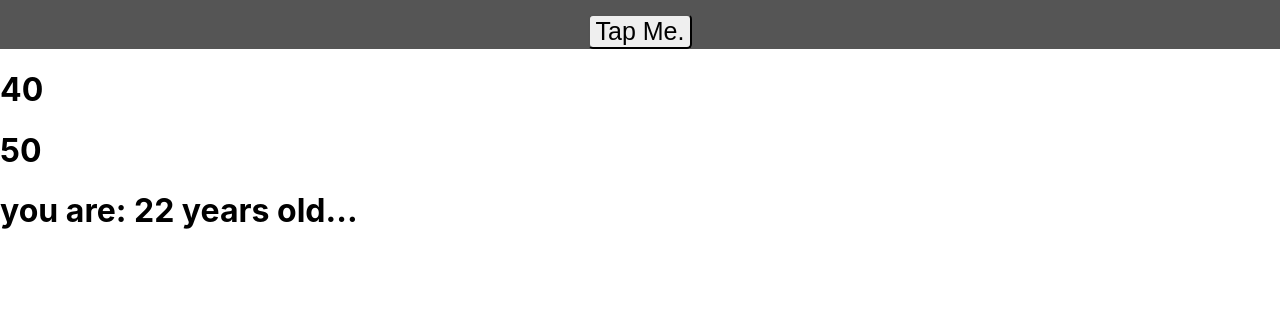
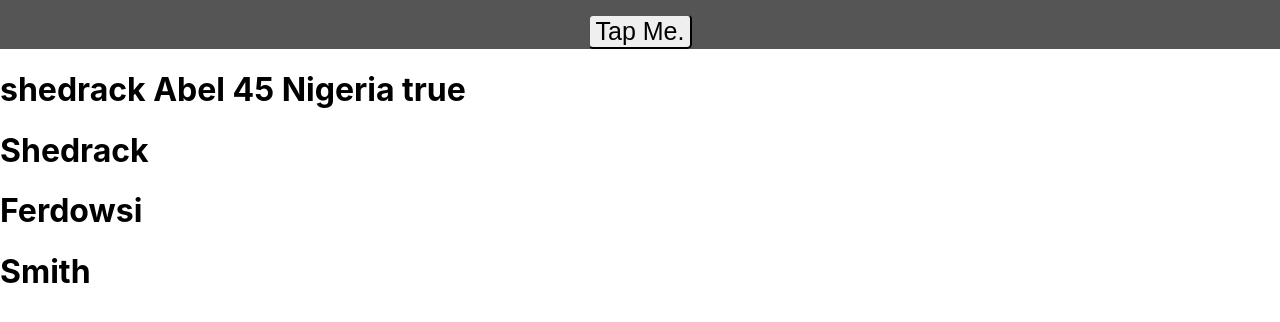
Before and after one commit to sheddy20/pitchbank, a React (Create React App) app: page / in a window 1280 px wide. Shown: the part 244-566 px from the top of the page. Built offline with nearby package versions, Linux system fonts and the light colour scheme; no server answers.

Commit message:
'changes'

```diff
--- a/src/components/About.jsx
+++ b/src/components/About.jsx
@@ -1,23 +1,33 @@
 import React from 'react'
 
 export default function About () {
-    const positive = (x) => {
-        return x * x / 2;
+    const address = {
+        name: 'shedrack',
+        last: 'Abel',
+        age: 45,
+        isMarried: true,
+        country: 'Nigeria',
     }
-    const myAge = (num1, num2) => {
-        return num1 - num2;
+    const {name, last, age, isMarried, country} = address;
+    const getFullName = (name) => {
+        return name.split(' ')[1];
     }
-    const negative = (y) => {
-        return y + y;
+    const names = getFullName('Mike Smith');
+
+    const getNames = (myName) => myName.split(' ')[1];
+    const getMyName = getNames('Arash Ferdowsi');
+
+    const fullName = 'Abel Shedrack';
+    let lastName;
+    if (fullName) {
+        lastName = fullName.split(' ')[1];
     }
-    const negations = negative(20);
-    const checkAge = myAge(2020, 1998);
-    const result = positive(10);
     return (
         <div>
-            <h1>{negations}</h1>
-            <h1>{result}</h1>
-            <h1>{`you are: ${checkAge} years old...`}</h1>
+           <h1>{`${name} ${last} ${age} ${country} ${isMarried}`}</h1>
+            <h1>{lastName}</h1>
+            <h1>{getMyName}</h1>
+            <h1>{names}</h1>
         </div>
     );
 }
```
